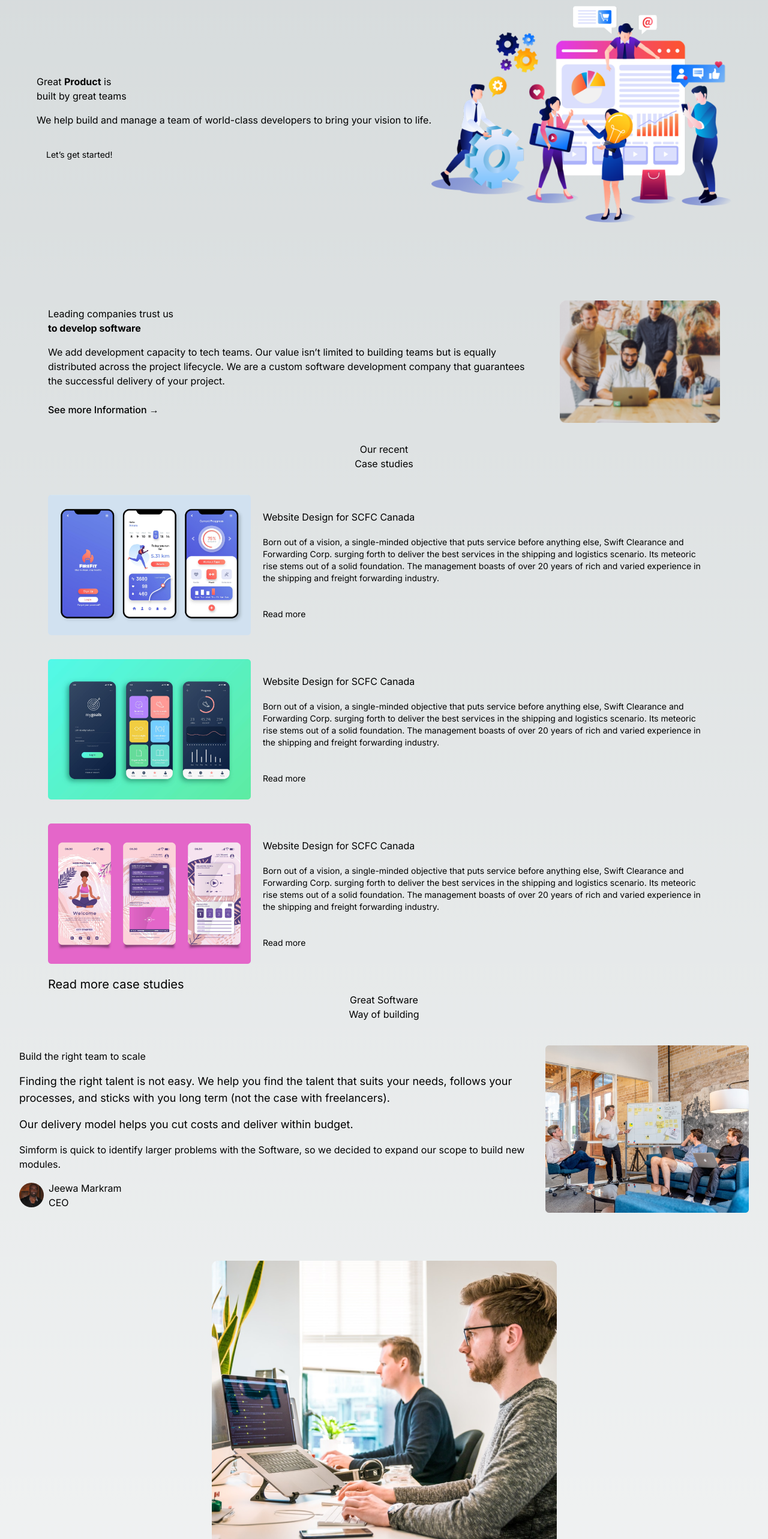
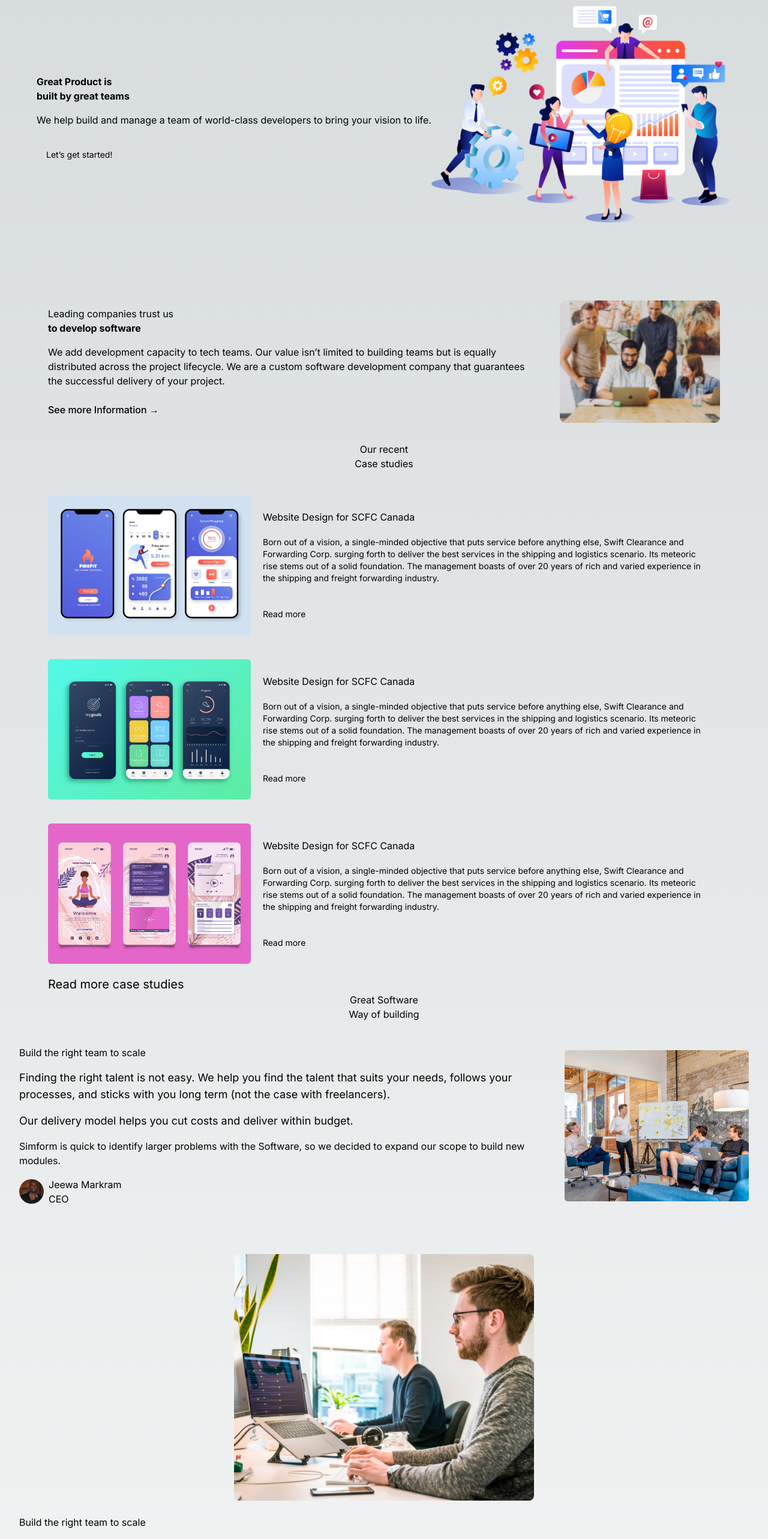
Before and after one commit to Mohitduaa/AlgoCodic, a Next.js app: page / in a window 1280 px wide. Shown: the part 160-2726 px from the top of the page at 60% size. Built offline with nearby package versions, Linux system fonts and the light colour scheme.

Commit message:
first css

```diff
--- a/src/Components/Great_software.tsx
+++ b/src/Components/Great_software.tsx
@@ -44,7 +44,7 @@ const Great_software = () => {
             </div>
           </div>
           <div className='w-[100%] md:w-1/2'>
-            <Image src="/images/Rectangle 17.png" alt="" width={575} height={400} layout="responsive" />
+            <Image src="/images/Rectangle 17.png" alt="" width={500} height={350}  />
           </div>
         </div>
 
@@ -78,7 +78,7 @@ const Great_software = () => {
             </div>
           </div>
           <div className='w-[100%] md:w-1/2'>
-            <Image src="/images/Rectangle 18.png" alt="" width={575} height={400} layout="responsive" />
+            <Image src="/images/Rectangle 18.png" alt="" width={500} height={350} />
           </div>
         </div>
 
@@ -112,7 +112,7 @@ const Great_software = () => {
             </div>
           </div>
           <div className='w-[100%] md:w-1/2'>
-            <Image src="/images/Rectangle 19.png" alt="" width={575} height={400} layout="responsive" />
+            <Image src="/images/Rectangle 19.png" alt="" width={500} height={350}  />
           </div>
         </div>
       </div>
--- a/src/Components/Hero_section.tsx
+++ b/src/Components/Hero_section.tsx
@@ -1,20 +1,20 @@
 import Image from 'next/image';
 import React from 'react';
-
+import "@/app/globals.css";
 const Hero_section = () => {
   return (
     <>
       <div className="px-4 py-8 lg:px-10 lg:py-16">
         <div className="flex justify-center items-center lg:mx-10 flex-col-reverse lg:flex-row ">
           <div className="text-center lg:text-left lg:w-1/2">
-            <h1 className="text-[32px] sm:text-[45px] font-light font-[Inter] leading-tight sm:leading-[71px] mb-4">
+            <h1 className="text-[32px] sm:text-[45px] font-bold  leading-tight sm:leading-[71px] mb-4">
               Great <span className="text-[#dd4296] font-bold">Product</span> is <br className="hidden lg:block" />
               built by great <span className="text-[#dd4296]">teams</span>
             </h1>
             <p className="text-base sm:text-lg font-normal leading-7 sm:leading-9 font-[Inter] mb-6 sm:mb-8">
               We help build and manage a team of world-class developers to bring your vision to life.
             </p>
-            <button className="text-neutral-50 text-sm font-semibold leading-[14px] font-[Inter] bg-[#6674f7] px-4 py-3 rounded-md">
+            <button className="text-neutral-50 text-sm font-semibold leading-[14px] font-[Inter] bg-[#152857] px-4 py-3 rounded-md">
               Let’s get started!
             </button>
           </div>
--- a/src/Components/Navbar.tsx
+++ b/src/Components/Navbar.tsx
@@ -2,7 +2,7 @@ import Image from 'next/image'
 import Link from 'next/link'
 import React from 'react'
 import Letstalk from './Letstalk'
-
+import "@/app/globals.css";
 const Navbar = () => {
   return (
     <>
```
